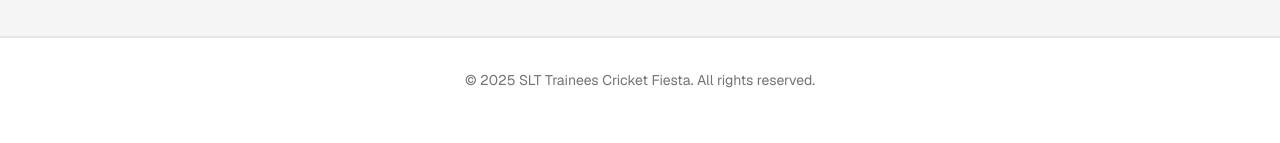
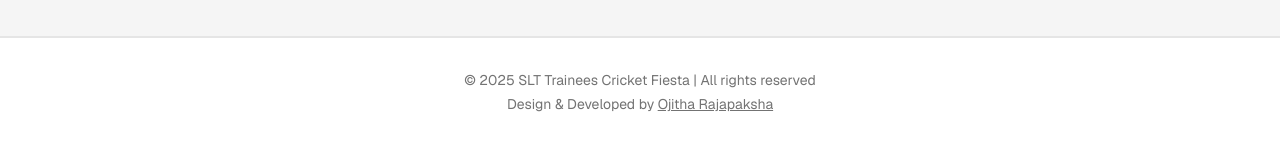
Before and after one commit to ojitharajapaksha/Cricket-Fiesta-Frontend, a Next.js app: page / in a window 1280 px wide. Shown: the part 1972-2115 px from the top of the page. Before the commit the page ends 2094 px from the top, so only its background shows below. Built offline with nearby package versions, Linux system fonts and the light colour scheme; no server answers.

Commit message:
feat: update footer to include designer credit and enhance copyright notice

```diff
--- a/app/page.tsx
+++ b/app/page.tsx
@@ -221,8 +221,19 @@ export default function HomePage() {
 
       {/* Footer */}
       <footer className="border-t border-border bg-card py-6 lg:py-8">
-        <div className="container mx-auto px-3 text-center text-xs text-muted-foreground lg:px-4 lg:text-sm">
-          <p>© 2025 SLT Trainees Cricket Fiesta. All rights reserved.</p>
+        <div className="container mx-auto px-3 text-center text-xs text-muted-foreground lg:px-4 lg:text-sm flex flex-col items-center gap-1">
+          <p>© 2025 SLT Trainees Cricket Fiesta | All rights reserved</p>
+          <p>
+            Design &amp; Developed by{' '}
+            <a
+              href="https://ojitharajapaksha.dev/"
+              target="_blank"
+              rel="noopener noreferrer"
+              className="underline hover:text-primary transition-colors"
+            >
+              Ojitha Rajapaksha
+            </a>
+          </p>
         </div>
       </footer>
     </div>
```
